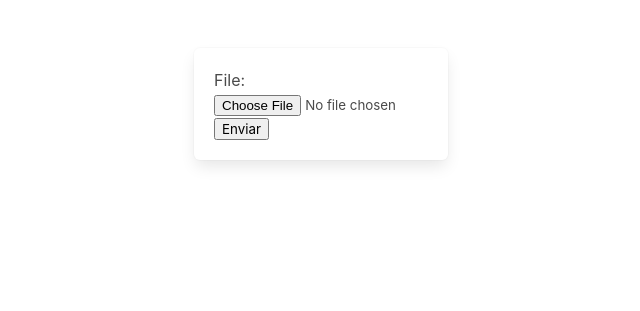
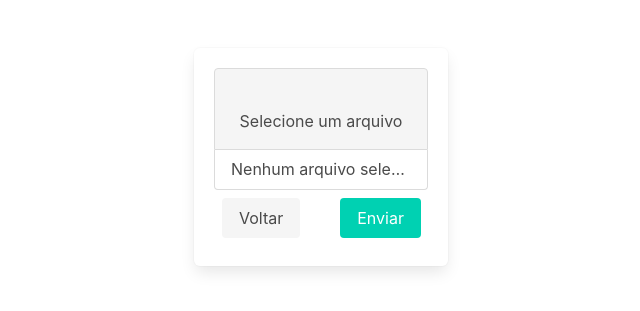
Before and after one commit to rafaelcnagy/sales-parsing, a Django app: page /upload/ in a window 1280 px wide. Shown: the part 68-379 px from the top of the page, without its empty margins (319-959 px from the left). Run offline with Django 4.2, Linux system fonts and the light colour scheme.

Commit message:
Add css to form

```diff
--- a/templates/uploader/form.html
+++ b/templates/uploader/form.html
@@ -8,14 +8,48 @@
   <div class="container">
     <div class="columns is-centered">
       <div class="column is-5-tablet is-4-desktop is-3-widescreen">
-          <form method="post" class="box" enctype="multipart/form-data">
+          <form method="post" class="box has-text-centered" enctype="multipart/form-data">
             {% csrf_token %}
-            {{ form.as_p }}
-            <button type="submit">Enviar</button>
+            <div id="file-js-example" class="file has-name is-boxed is-centered">
+              <label class="file-label">
+                <input class="file-input" type="file" name="file" required="true">
+                <span class="file-cta">
+                  <span class="file-icon">
+                    <i class="fas fa-upload"></i>
+                  </span>
+                  <span class="file-label">
+                    Selecione um arquivo
+                  </span>
+                </span>
+                <span class="file-name">
+                  Nenhum arquivo selecionado
+                </span>
+              </label>
+            </div>
+            <div class="columns">
+              <div class="column">
+                <a class="button is-light m-2" href="{% url 'list' %}">Voltar</a>
+              </div>
+              <div class="column">
+                <button class="button is-primary m-2" type="submit">Enviar</button>
+              </div>
+            </div>
+          </div>
         </form>
       </div>
     </div>
   </div>
 </div>
 
+
+<script>
+  const fileInput = document.querySelector('#file-js-example input[type=file]');
+  fileInput.onchange = () => {
+    if (fileInput.files.length > 0) {
+      const fileName = document.querySelector('#file-js-example .file-name');
+      fileName.textContent = fileInput.files[0].name;
+    }
+  }
+</script>
+
 {% endblock %}
```
